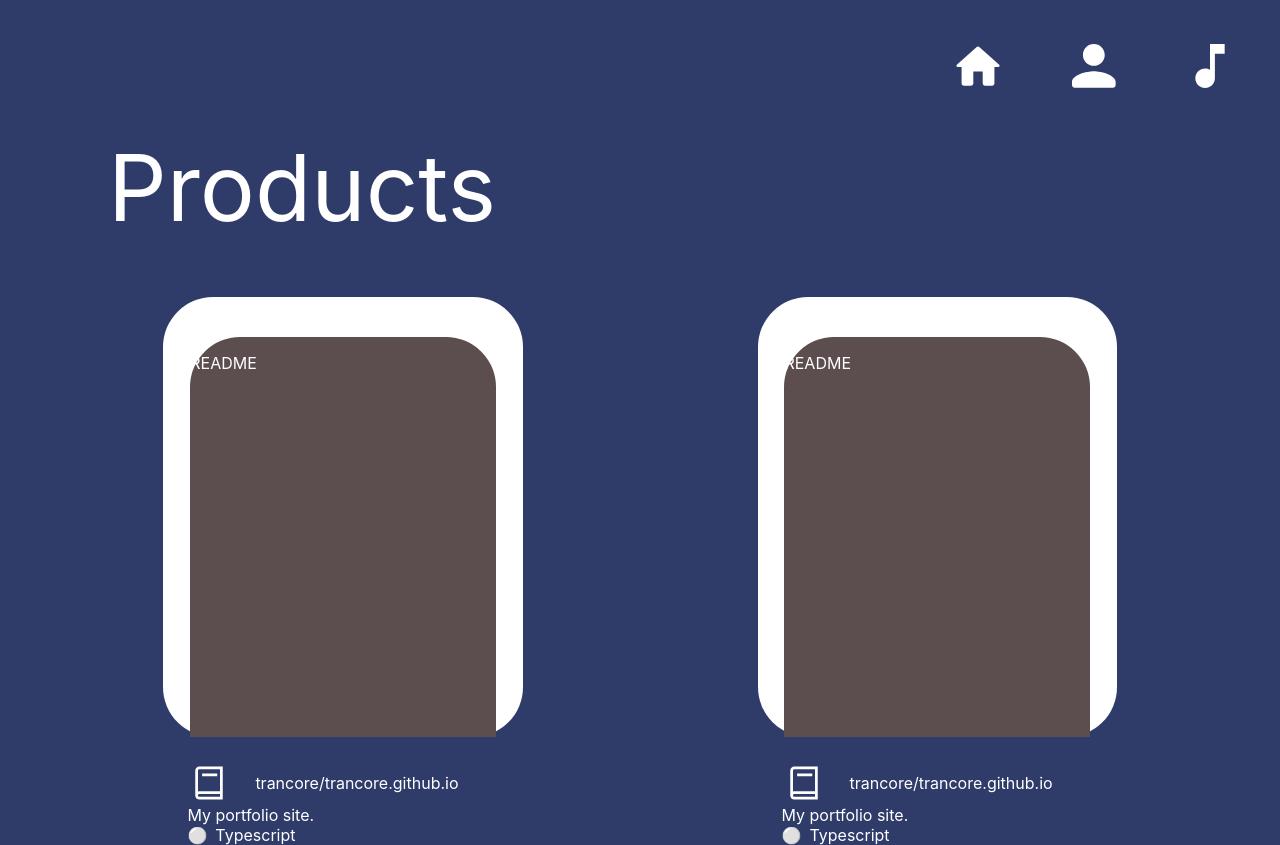
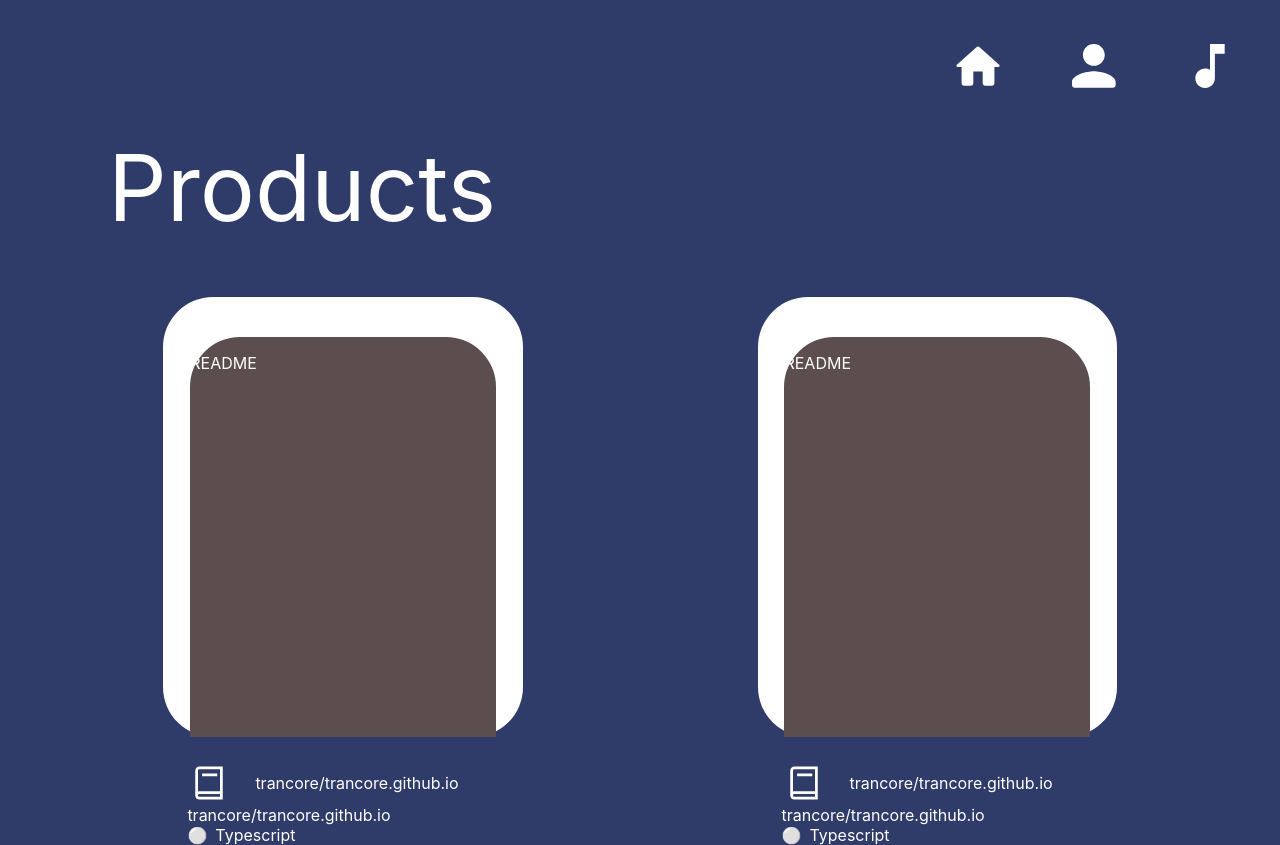
Before and after one commit to trancore/trancore.github.io, a React (Create React App) app: page /products in a window 1280 px wide. Built offline with nearby package versions, Linux system fonts and the light colour scheme; a web font is replaced by a local one.

Commit message:
featurer: feature Repository component props

```diff
--- a/src/components/ui/repository/Repository.tsx
+++ b/src/components/ui/repository/Repository.tsx
@@ -4,28 +4,37 @@ import { Icon } from "~/components/common/icon/Icon";
 
 import classes from "~/components/ui/repository/Repository.module.scss";
 
-export const Repository: React.FC = () => {
+type Props = {
+  repositry: {
+    readme: string;
+    name: string;
+    description: string;
+    codeLanguage: string;
+  };
+};
+
+export const Repository: React.FC<Props> = ({ repositry }) => {
   return (
     <div className={classes.repository}>
       <div className={classes.readme}>
         <div className={classes.readme_back}>
           <div className={classes.readme_content}>
-            <p>README</p>
+            <p>{repositry.readme}</p>
           </div>
         </div>
       </div>
       <div className={classes.description}>
         <div className={classes.repository_name}>
           <Icon name="Book" size={44}></Icon>
-          <p>trancore/trancore.github.io</p>
+          <p>{repositry.name}</p>
         </div>
         <div className={classes.repository_description}>
-          <p>My portfolio site.</p>
+          <p>{repositry.name}</p>
         </div>
         <div className={classes.repository_code}>
           <div className={classes.code_color}>⚪️</div>
           <div className={classes.code_language}>
-            <p>Typescript</p>
+            <p>{repositry.codeLanguage}</p>
           </div>
         </div>
       </div>
```
